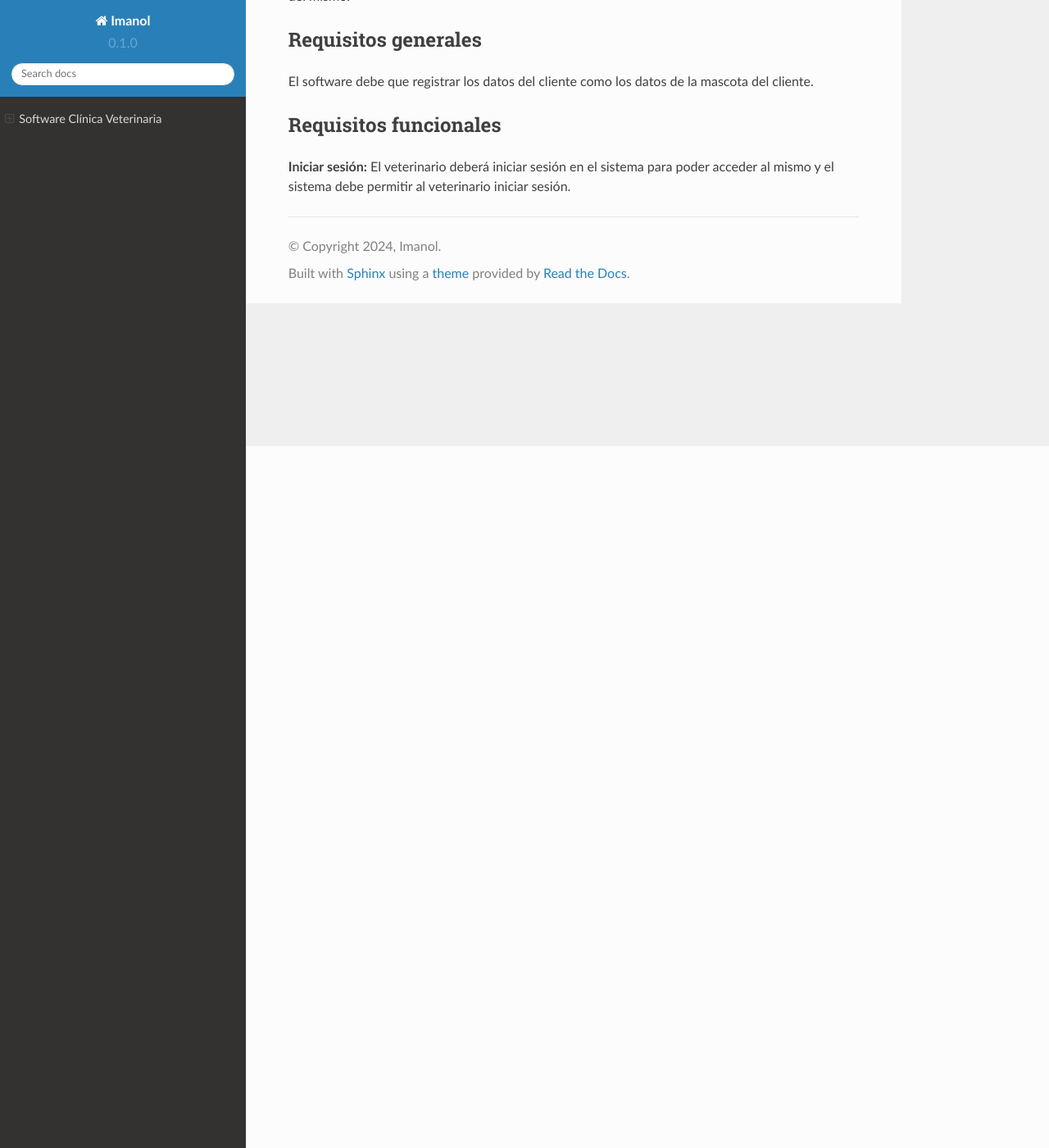
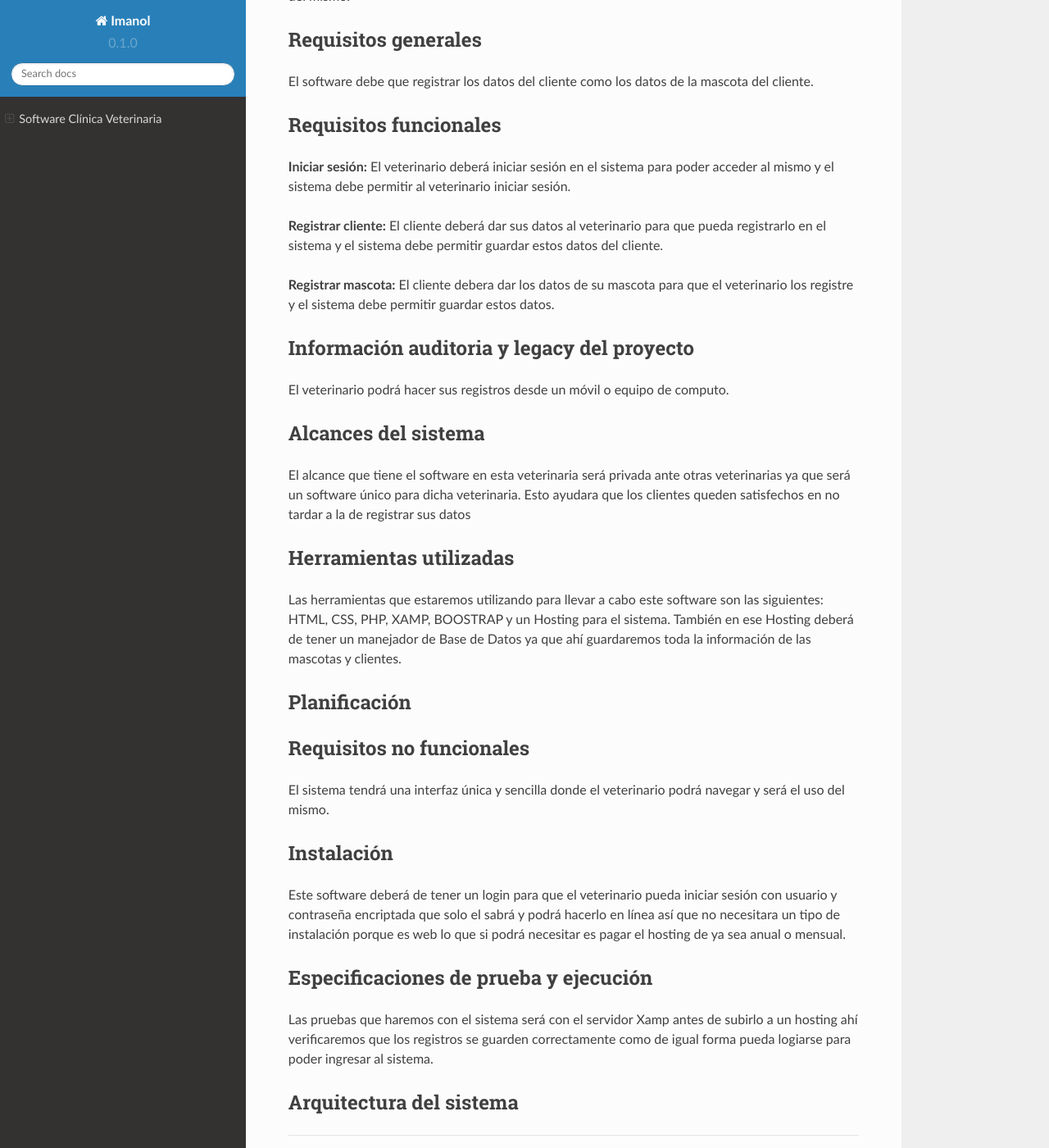
Before and after one commit to Imanol-art/Web-Cl-nica-Veterinaria, a Sphinx documentation site: the page built from docs/source/index.rst, in a window 1280 px wide and 1400 px high, scrolled down 856 px. Shown: the whole window at 82% size. Built offline with Sphinx 7.4.7 and the Read the Docs theme 2.0.0, drawn with Linux system fonts in a browser that asks for light colours.

Commit message:
Update index.rst

```diff
--- a/docs/source/index.rst
+++ b/docs/source/index.rst
@@ -25,3 +25,37 @@ El software debe que registrar los datos del cliente como los datos de la mascot
 Requisitos funcionales
 --------
 **Iniciar sesión:** El veterinario deberá iniciar sesión en el sistema para poder acceder al mismo y el sistema debe permitir al  veterinario iniciar sesión.
+
+**Registrar cliente:** El cliente deberá dar sus datos al veterinario para que pueda registrarlo en el sistema y el sistema debe permitir guardar estos datos del cliente.
+
+**Registrar mascota:** El cliente debera dar los datos de su mascota para que el veterinario los registre y el sistema debe permitir guardar estos datos.
+
+Información auditoria y legacy del proyecto
+--------
+El veterinario podrá hacer sus registros desde un móvil o equipo de computo.
+
+Alcances del sistema
+--------
+El alcance que tiene el software en esta veterinaria será privada ante otras veterinarias ya que será un software único para dicha veterinaria. Esto ayudara que los clientes queden satisfechos en no tardar a la de registrar sus datos
+
+Herramientas utilizadas
+--------
+Las herramientas que estaremos utilizando para llevar a cabo este software son las siguientes: HTML, CSS, PHP, XAMP, BOOSTRAP y un Hosting para el sistema. También en ese Hosting deberá de tener un manejador de Base de Datos ya que ahí guardaremos toda la información de las mascotas y clientes.
+
+Planificación
+--------
+
+Requisitos no funcionales
+--------
+El sistema tendrá una interfaz única y sencilla donde el veterinario podrá navegar y será el uso del mismo.
+
+Instalación
+--------
+Este software deberá de tener un login para que el veterinario pueda iniciar sesión con usuario y contraseña encriptada que solo el sabrá y podrá hacerlo en línea así que no necesitara un tipo de instalación porque es web lo que si podrá necesitar es pagar el hosting de ya sea anual o mensual.
+
+Especificaciones de prueba y ejecución
+--------
+Las pruebas que haremos con el sistema será con el servidor Xamp antes de subirlo a un hosting ahí verificaremos que los registros se guarden correctamente como de igual forma pueda logiarse para poder ingresar al sistema.
+
+Arquitectura del sistema
+--------
```
